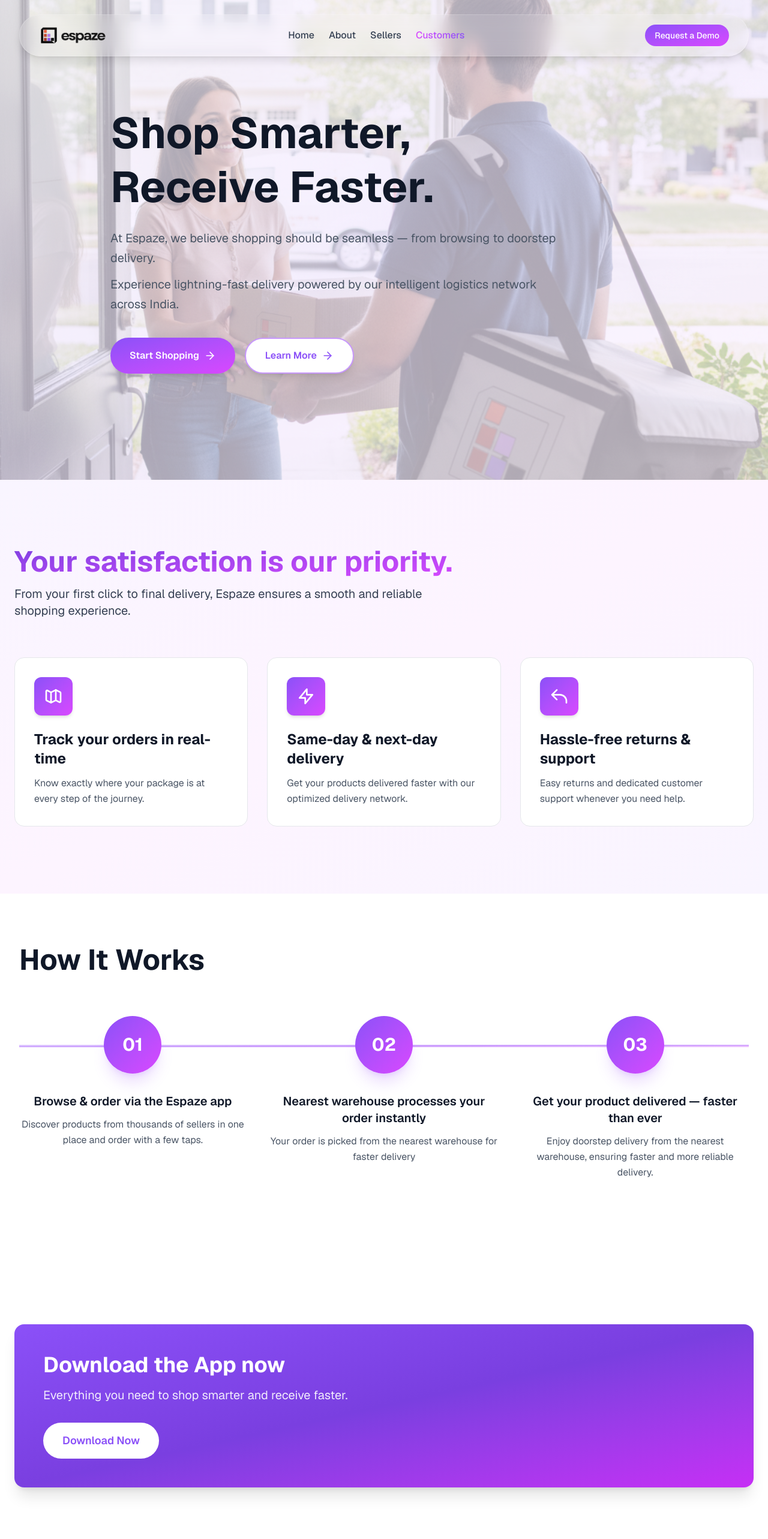
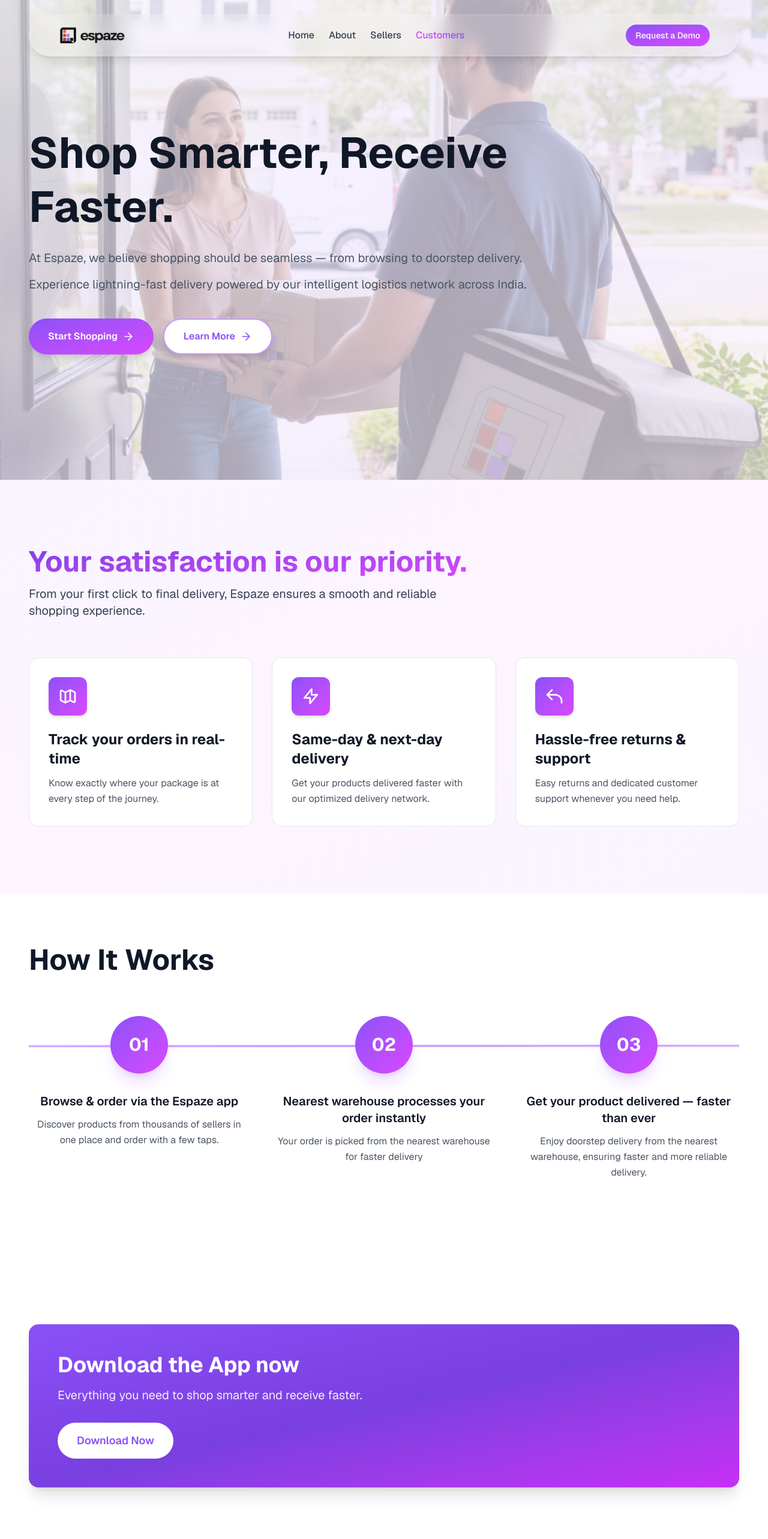
Before and after one commit to espazeindia/espazeLandingPage, a Next.js app: page /customer in a window 1280 px wide. Shown: the top 2566 px of the page at 60% size. Built offline with nearby package versions, Linux system fonts and the light colour scheme.

Commit message:
extra white space removed

```diff
--- a/app/(pages)/about/page.tsx
+++ b/app/(pages)/about/page.tsx
@@ -7,7 +7,7 @@ export default function AboutPage() {
       <Header />
 
       <main className="pt-32 pb-16 min-h-screen">
-        <div className="max-w-6xl mx-auto px-6">
+        <div className="max-w-[1400px] mx-auto px-6 sm:px-8 lg:px-12">
           {/* Hero Section */}
           <section className="text-left mb-16">
             <h1 className="text-5xl md:text-6xl font-bold mb-6">
--- a/app/components/common/Header.tsx
+++ b/app/components/common/Header.tsx
@@ -29,7 +29,7 @@ export default function Header() {
       <div className={`${
         isScrolled
           ? 'max-w-full'
-          : 'max-w-7xl mx-auto px-4 sm:px-6 lg:px-8 mt-4 md:mt-6'
+          : 'max-w-[1400px] mx-auto px-6 sm:px-8 lg:px-12 mt-4 md:mt-6'
       }`}>
         <div className={`
           backdrop-blur-md border border-white/20 shadow-lg
--- a/app/components/sections/products.tsx
+++ b/app/components/sections/products.tsx
@@ -50,7 +50,7 @@ export default function Products() {
     const currentCard = PRODUCT_CARDS[currentIndex];
 
     return (
-        <section className="max-w-6xl mx-auto px-6 py-12 pb-32">
+        <section className="max-w-[1400px] mx-auto px-6 sm:px-8 lg:px-12 py-12 pb-32">
             <div className="flex flex-col md:flex-row items-start gap-12">
                 {/* Left Column: Heading & Description */}
                 <ScrollReveal direction="left" className="md:w-1/2 md:self-center">
--- a/app/components/sections/services.tsx
+++ b/app/components/sections/services.tsx
@@ -53,7 +53,7 @@ export default function Services() {
             Our Services
           </h2>
         </ScrollReveal>
-        <div className="max-w-5xl mx-auto">
+        <div className="w-full">
           {services.map((service, index) => (
             <div key={index} className="mb-8 sticky top-20">
                 <Card
--- a/app/components/sections/threeSteps.tsx
+++ b/app/components/sections/threeSteps.tsx
@@ -77,7 +77,7 @@ StepNumber.displayName = "StepNumber";
 
 export default function Steps() {
 	return (
-		<section className="max-w-6xl mx-auto px-6">
+		<section className="max-w-[1400px] mx-auto px-6 sm:px-8 lg:px-12">
       <div className="flex flex-col md:flex-row items-start gap-12">
         {/* Left Column: Heading & Features */}
         <ScrollReveal direction="left" className="md:w-1/2 md:self-center">
--- a/app/components/shared/sharedFeatures.tsx
+++ b/app/components/shared/sharedFeatures.tsx
@@ -54,7 +54,7 @@ FeatureCard.displayName = "FeatureCard";
 const GenericFeatures = memo(({ data }: GenericFeaturesProps) => {
   return (
     <section className="bg-gradient-to-br from-purple-50 via-pink-50 to-purple-50 py-20 md:py-28">
-      <div className="max-w-7xl mx-auto px-6">
+      <div className="max-w-[1400px] mx-auto px-6 sm:px-8 lg:px-12">
         {/* Section Heading */}
         <div className="text-left mb-16">
           <h2 className="text-4xl md:text-5xl font-bold mb-4">
--- a/app/components/shared/sharedHero.tsx
+++ b/app/components/shared/sharedHero.tsx
@@ -37,8 +37,8 @@ const GenericHero = memo(({ data }: GenericHeroProps) => {
         </div>
       )}
 
-      <div className="max-w-6xl w-full px-6 ml-28 md:ml-40  relative z-10">
-        <div className="max-w-3xl">
+      <div className="max-w-[1400px] w-full mx-auto px-6 sm:px-8 lg:px-12 relative z-10">
+        <div className="max-w-4xl">
           {/* Main Heading */}
           <h1 className="text-5xl md:text-6xl lg:text-7xl font-bold text-gray-900 leading-tight mb-6">
             {data.heading}
--- a/app/components/shared/sharedJoinNetwork.tsx
+++ b/app/components/shared/sharedJoinNetwork.tsx
@@ -15,7 +15,7 @@ interface GenericJoinNetworkProps {
 
 const GenericJoinNetwork = memo(({ data }: GenericJoinNetworkProps) => {
   return (
-    <section className="max-w-7xl mx-auto px-6 py-16 md:py-24">
+    <section className="max-w-[1400px] mx-auto px-6 sm:px-8 lg:px-12 py-16 md:py-24">
       <div className="text-left bg-gradient-to-br from-purple-600 via-purple-700 to-pink-600 rounded-2xl p-12 text-white shadow-xl">
         <h2 className="text-3xl md:text-4xl font-bold mb-4">
           {data.heading}
--- a/app/components/shared/sharedSteps.tsx
+++ b/app/components/shared/sharedSteps.tsx
@@ -24,7 +24,7 @@ export default function StepsDemo({ data }: StepsDemoProps) {
   return (
     <section className="relative bg-white py-20">
 
-      <div className="relative w-full max-w-7xl mx-auto px-4 sm:px-6 lg:px-8">
+      <div className="relative w-full max-w-[1400px] mx-auto px-6 sm:px-8 lg:px-12">
         <div className="flex flex-col md:flex-row md:items-end md:justify-between gap-6 mb-16">
           <h2 className="text-4xl md:text-5xl font-bold text-gray-900 leading-tight">
             <span className="block text-gray-900">{heading}</span>
--- a/app/components/ui/Container.tsx
+++ b/app/components/ui/Container.tsx
@@ -7,7 +7,7 @@ interface ContainerProps {
 
 export default function Container({ children, className = "" }: ContainerProps) {
   return (
-    <div className={`max-w-7xl mx-auto px-4 sm:px-6 lg:px-8 ${className}`}>
+    <div className={`max-w-[1400px] mx-auto px-6 sm:px-8 lg:px-12 ${className}`}>
       {children}
     </div>
   );
```
